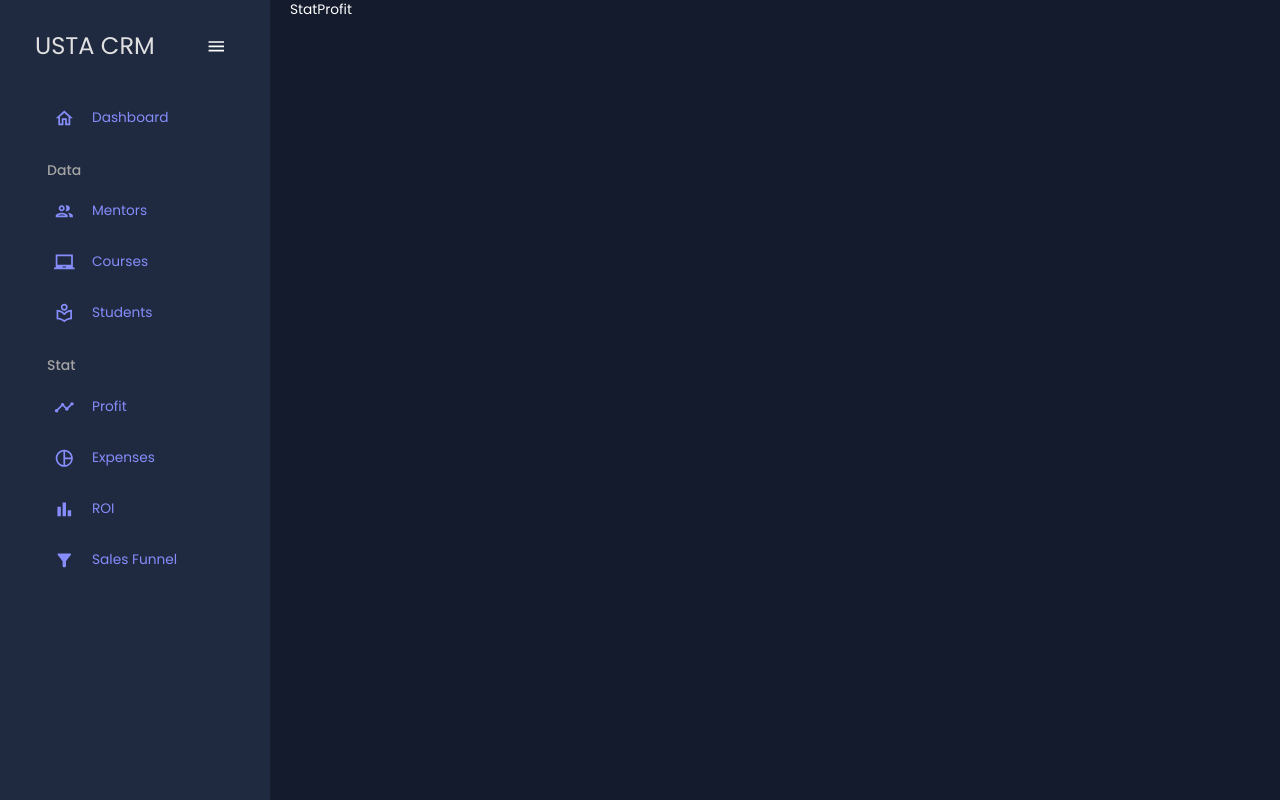
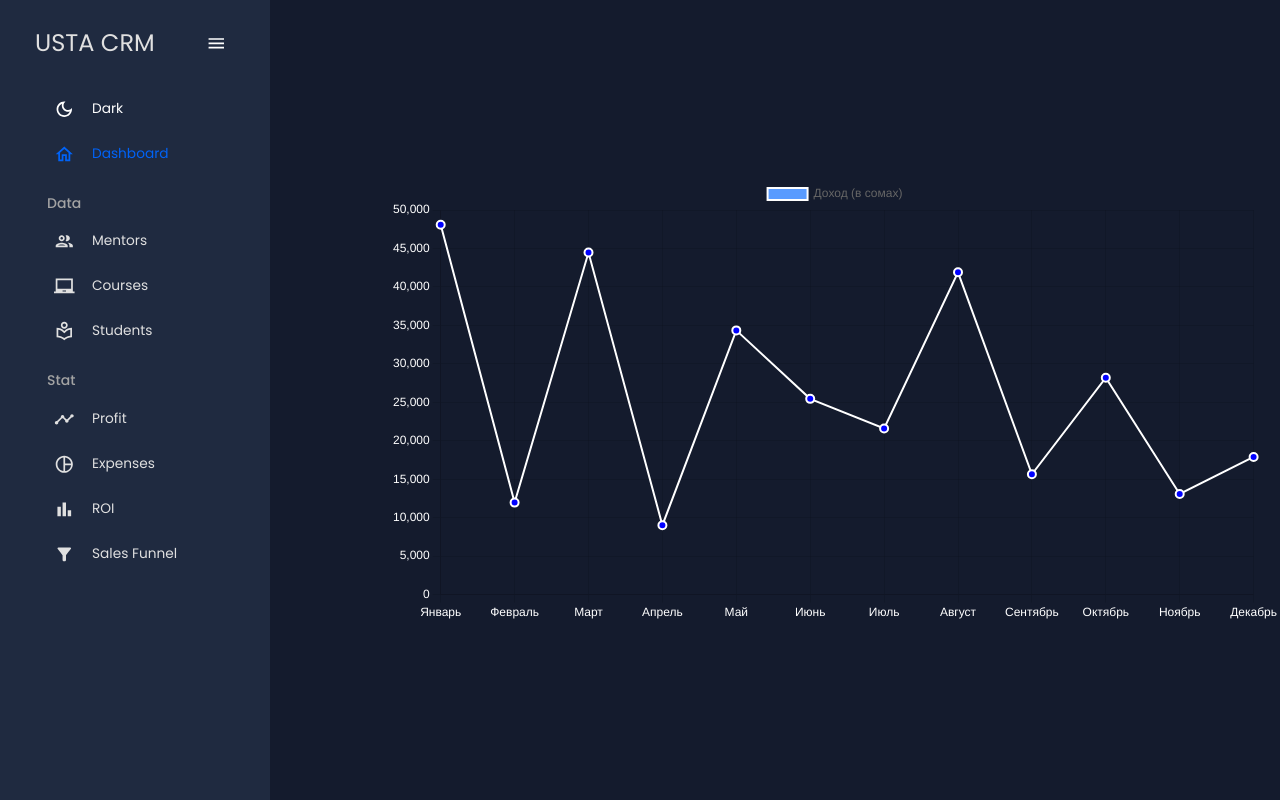
Before and after one commit to KUMA-ORIGINAL/LMS_USTAZ-1.0, a React (Create React App) app in the folder client/: page /admin/stat-profit in a window 1280 px wide. Built offline with nearby package versions, Linux system fonts and the light colour scheme.

Commit message:
maksat: developed admin profit page

```diff
--- a/client/src/index.css
+++ b/client/src/index.css
@@ -24,13 +24,6 @@ body{
   background: #F4F9FD;
 }
 
-.admin-content{
-  height: 100%;
-  display: flex;
-  column-gap: 20px;
-  position: relative;
-}
-
 .container{
   max-width: 1200px;
   margin: 0 auto;
@@ -52,3 +45,22 @@ body{
 ::-webkit-scrollbar-track:hover{
   background: #555;
 }
+
+
+
+/* Admin pages main styles */
+
+.admin-content{
+  height: 100%;
+  display: flex;
+  column-gap: 20px;
+  position: relative;
+}
+
+.admin-panel{
+  display: flex;
+  justify-content: center;
+  align-items: center;
+  margin-left: 100px;
+  width: 70%;
+}
--- a/client/src/pages/Admin/Components/SideBar.jsx
+++ b/client/src/pages/Admin/Components/SideBar.jsx
@@ -1,18 +1,20 @@
-import {useState} from 'react'
+import { useState, useContext } from "react";
 import { ProSidebar, Menu, MenuItem } from "react-pro-sidebar";
 import "react-pro-sidebar/dist/css/styles.css";
-import {Box, IconButton, Typography, useTheme} from "@mui/material";
-import {Link} from "react-router-dom";
-import {tokens} from "../../../theme"
+import { Box, IconButton, Typography, useTheme } from "@mui/material";
+import { Link } from "react-router-dom";
 import HomeOutlinedIcon from "@mui/icons-material/HomeOutlined";
 import PeopleOutlinedIcon from "@mui/icons-material/PeopleOutlined";
-import LaptopChromebookOutlinedIcon from '@mui/icons-material/LaptopChromebookOutlined';
-import LocalLibraryOutlinedIcon from '@mui/icons-material/LocalLibraryOutlined';
+import LaptopChromebookOutlinedIcon from "@mui/icons-material/LaptopChromebookOutlined";
+import LocalLibraryOutlinedIcon from "@mui/icons-material/LocalLibraryOutlined";
 import BarChartOutlinedIcon from "@mui/icons-material/BarChartOutlined";
 import PieChartOutlineOutlinedIcon from "@mui/icons-material/PieChartOutlineOutlined";
 import TimelineOutlinedIcon from "@mui/icons-material/TimelineOutlined";
 import MenuOutlinedIcon from "@mui/icons-material/MenuOutlined";
-import FilterAltIcon from '@mui/icons-material/FilterAlt';
+import LightModeOutlinedIcon from "@mui/icons-material/LightModeOutlined";
+import DarkModeOutlinedIcon from "@mui/icons-material/DarkModeOutlined";
+import FilterAltIcon from "@mui/icons-material/FilterAlt";
+import { ColorModeContext, tokens } from "../../../theme";
 
 const Item = ({ title, to, icon, selected, setSelected }) => {
   const theme = useTheme();
@@ -33,33 +35,35 @@ const Item = ({ title, to, icon, selected, setSelected }) => {
 };
 
 const SideBar = () => {
-  const theme = useTheme();
-  const colors = tokens(theme.palette.mode);
   const [isCollapsed, setIsCollapsed] = useState(false);
   const [selected, setSelected] = useState("Dashboard");
+
+  const theme = useTheme();
+
+  const colors = tokens(theme.palette.mode);
+  const colorMode = useContext(ColorModeContext);
   return (
     <Box
       sx={{
-      "& .pro-sidebar-inner":{
-        background:`${colors.primary[400]} !important`
+        "& .pro-sidebar-inner": {
+          background: `${colors.primary[400]} !important`,
         },
-      "& .pro-icon-wrapper":{
-        backgroundColor:`transparent !important`
+        "& .pro-icon-wrapper": {
+          backgroundColor: "transparent !important",
         },
-      "& .pro-inner-item":{
-        padding: "5px 35px 5px 20px !important"
+        "& .pro-inner-item": {
+          padding: "5px 35px 5px 20px !important",
         },
-      "& .pro-inner-item":{
-        color:"#868dfb !important"
+        "& .pro-inner-item:hover": {
+          color: "#3F8CFF !important",
         },
-      "& .pro-menu-item":{
-        color:"#6870fa !important"
+        "& .pro-menu-item.active": {
+          color: "#0063f7 !important",
         },
       }}
     >
       <ProSidebar collapsed={isCollapsed}>
         <Menu iconShape="square">
-
           <MenuItem
             onClick={() => setIsCollapsed(!isCollapsed)}
             icon={isCollapsed ? <MenuOutlinedIcon /> : undefined}
@@ -78,6 +82,7 @@ const SideBar = () => {
                 <Typography variant="h3" color={colors.grey[100]}>
                   USTA CRM
                 </Typography>
+
                 <IconButton onClick={() => setIsCollapsed(!isCollapsed)}>
                   <MenuOutlinedIcon />
                 </IconButton>
@@ -85,6 +90,27 @@ const SideBar = () => {
             )}
           </MenuItem>
           <Box paddingLeft={isCollapsed ? undefined : "10%"}>
+            <MenuItem
+
+              style={{
+                backgroundColor: "transparent", // Устанавливаем фон элемента в прозрачный цвет
+                color: theme.palette.mode === "dark" ? "#fff" : "#000", // Устанавливаем цвет текста
+                cursor: "pointer", // Устанавливаем курсор на указатель при наведении
+              }}
+              onClick={colorMode.toggleColorMode}
+              icon={
+                theme.palette.mode === "dark" ? (
+                  <DarkModeOutlinedIcon />
+                ) : (
+                  <LightModeOutlinedIcon />
+                )
+              }
+            >
+              <Typography>
+                {theme.palette.mode === "dark" ? "Dark" : "Light"}
+              </Typography>
+            </MenuItem>
+
             <Item
               title="Dashboard"
               to="/admin/dashboard"
@@ -121,7 +147,6 @@ const SideBar = () => {
               selected={selected}
               setSelected={setSelected}
             />
-
 
             <Typography
               variant="h6"
@@ -162,7 +187,7 @@ const SideBar = () => {
         </Menu>
       </ProSidebar>
     </Box>
-  )
-}
+  );
+};
 
-export default SideBar
+export default SideBar;
--- a/client/src/pages/Admin/StatProfit/index.jsx
+++ b/client/src/pages/Admin/StatProfit/index.jsx
@@ -1,8 +1,71 @@
-import React from 'react'
+import {useState} from 'react'
+import { Line } from "react-chartjs-2"
+import {Chart as ChartJs} from "chart.js/auto"
+import { useTheme } from '@mui/material';
 
 const StatProfit = () => {
+  const theme = useTheme();
+  const generateRandomData = () => {
+    const labels = [
+      'Январь',
+      'Февраль',
+      'Март',
+      'Апрель',
+      'Май',
+      'Июнь',
+      'Июль',
+      'Август',
+      'Сентябрь',
+      'Октябрь',
+      'Ноябрь',
+      'Декабрь',
+    ];
+
+    const data = [];
+    for (let i = 0; i < 12; i++) {
+      const sales = Math.floor(Math.random() * 50000) + 200;
+      data.push(sales);
+    }
+
+    return {
+      labels: labels,
+      datasets: [
+        {
+          label: 'Доход (в сомах)',
+          data: data,
+          borderColor: "white",
+          backgroundColor: '#599bff',
+          pointBackgroundColor: 'blue',
+          borderWidth: 2,
+          pointRadius: 4,
+        },
+      ],
+    };
+  };
+
+  const options = {
+    responsive: true,
+    scales: {
+      y: {
+        beginAtZero: true,
+        ticks: {
+          color: 'white',
+        },
+      },
+      x: {
+        ticks: {
+          color: 'white',
+        },
+      },
+    },
+  };
+
+  const [data, setData] = useState(generateRandomData());
+
   return (
-    <div>StatProfit</div>
+    <div className='admin-panel'>
+      <Line data={data} options={options}/>
+    </div>
   )
 }
 
```
Lines whose indentation alone changed are shown as unchanged.
